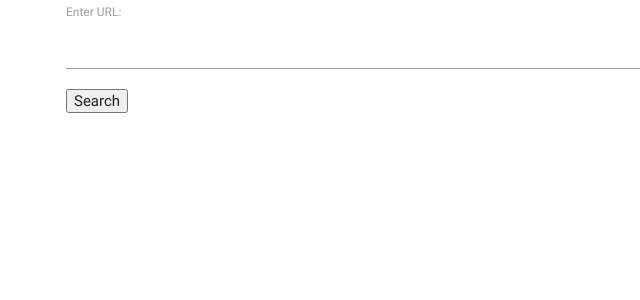
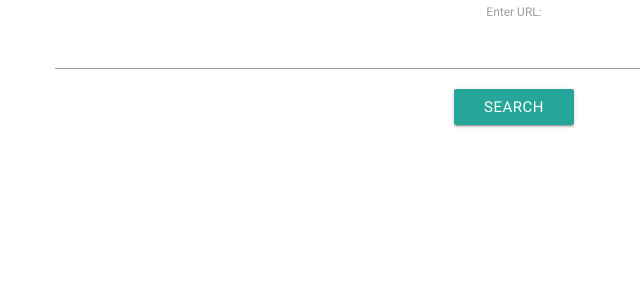
Before and after one commit to mpeiros/motiv-react-frontend, a React (Create React App) app: page / in a window 1280 px wide. Shown: the top 300 px of the page, without its empty margins (126-766 px from the left). Built offline with nearby package versions, Linux system fonts and the light colour scheme.

Commit message:
Add preliminary materialize css styling

```diff
--- a/src/components/App.js
+++ b/src/components/App.js
@@ -30,7 +30,13 @@ class App extends Component {
     return Object.keys(this.state.summary).map(key => {
       return (
         <div key={key}>
-          <button onClick={this.highlightTags.bind(this)} value={key}>{key}</button>
+          <button
+            className="waves-effect waves-light btn"
+            onClick={this.highlightTags.bind(this)}
+            value={key}
+          >
+            {key}
+          </button>
           {this.state.summary[key]}
         </div>
       );
@@ -40,20 +46,26 @@ class App extends Component {
   render() {
     return (
       <div className="container">
+        <div className="row center-align">
           <form onSubmit={this.handleSubmit.bind(this)}>
-          <label>
-            Enter URL:
+            <label>Enter URL:</label>
             <input type="text" value={this.state.url} onChange={this.handleChange.bind(this)} />
-          </label>
-          <input type="submit" value="Search" />
+            <button className="btn waves-effect waves-light" type="submit">Search</button>
           </form>
+        </div>
+        <div className="row">
+          <div className="col s3">
+            {this.renderSummary()}
+          </div>
+          <div className="col s9">
             <pre>
               <Highlighter
                 searchWords={this.state.searchWords}
                 textToHighlight={this.state.html}
               />
             </pre>
-        {this.renderSummary()}
+          </div>
+        </div>
       </div>
     );
   }
```
Lines whose indentation alone changed are shown as unchanged.
